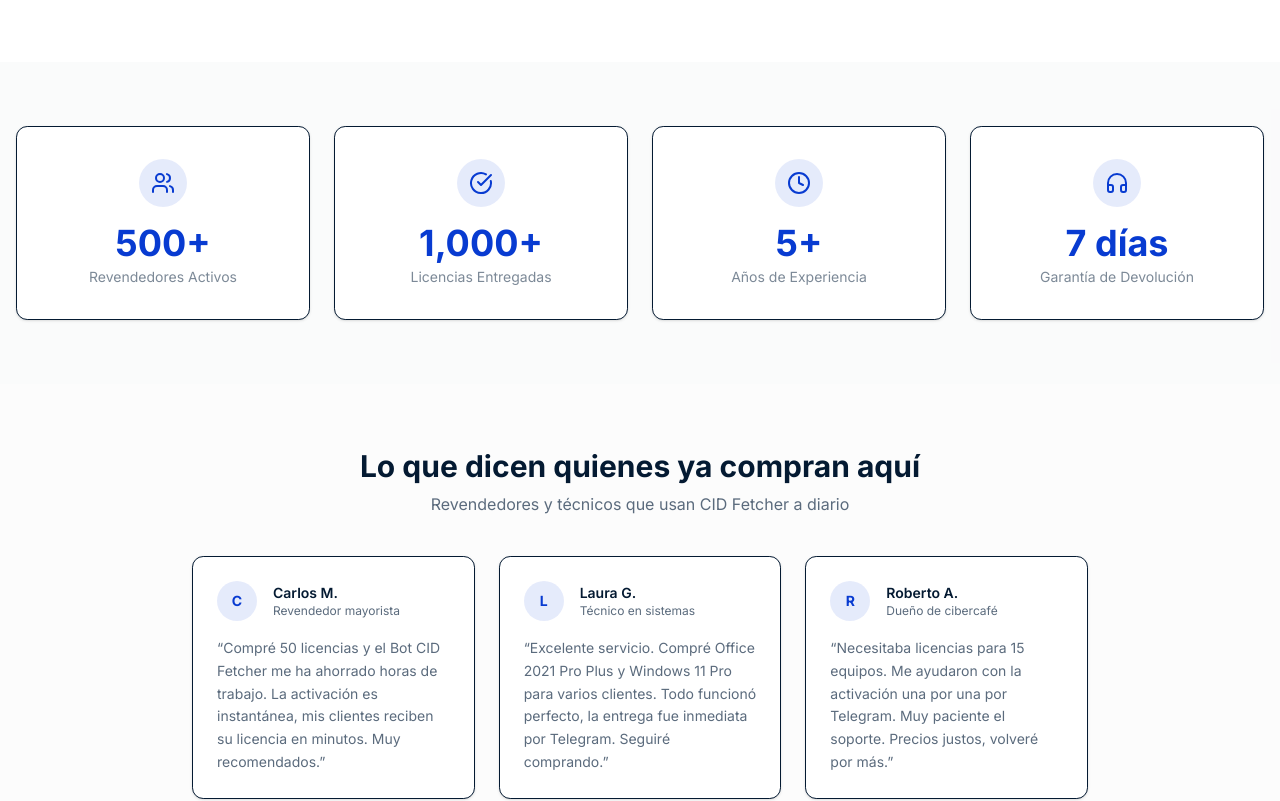
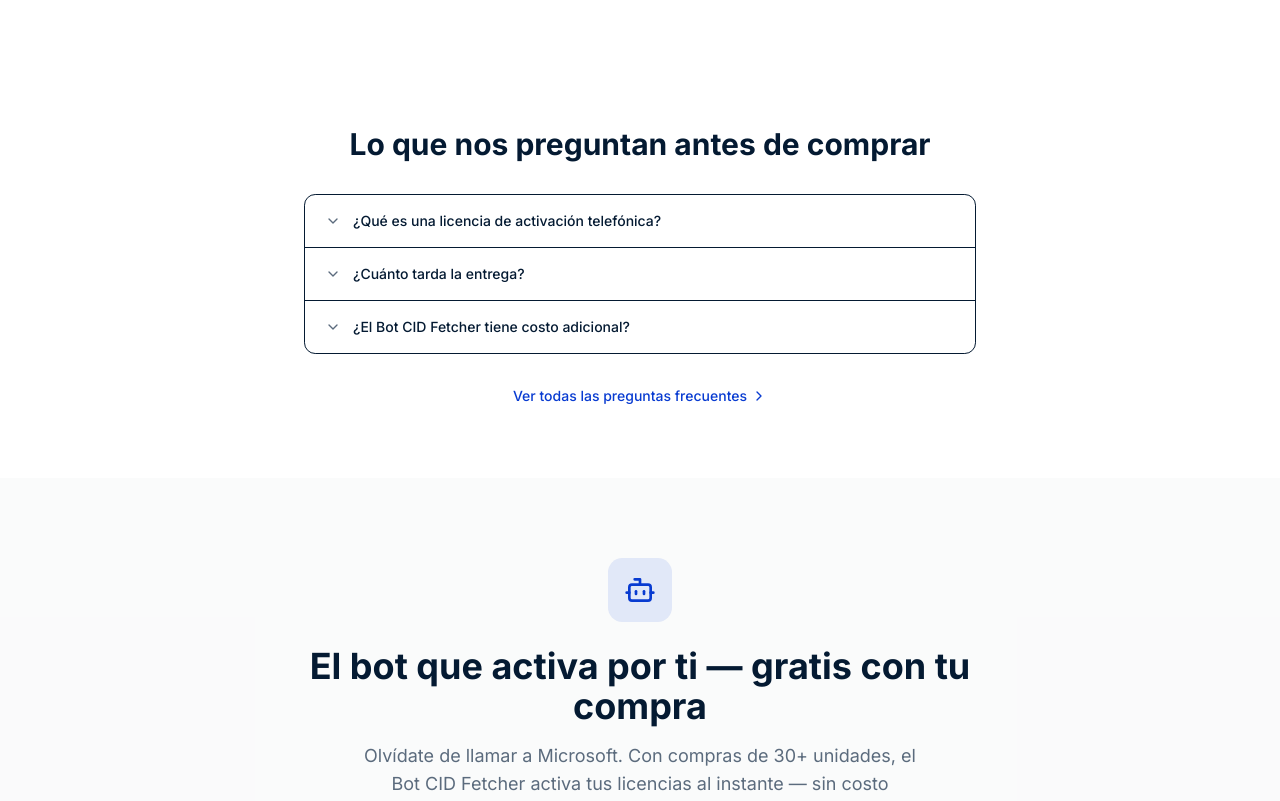
Before and after one commit to davidhielo91/tienda-cid-fetcher, a Next.js app: page / in a window 1280 px wide. Shown: the part 2686-3487 px from the top of the page. Built offline with nearby package versions, Linux system fonts and the light colour scheme.

Commit message:
fix(copy): correct meta price from $0.50 to $2.50, remove unverifiable stats and fake reviews, fix misleading button label

```diff
--- a/src/app/bot-cid-fetcher/page.tsx
+++ b/src/app/bot-cid-fetcher/page.tsx
@@ -421,7 +421,7 @@ export default function BotCIDFetcherPage() {
               <Link href="/contacto" className="block w-full sm:w-auto">
                 <Button size="lg" variant="outline" className="w-full sm:w-auto gap-2">
                   <HeadphonesIcon className="h-5 w-5" />
-                  Enviar correo
+                  Otras formas de contacto
                 </Button>
               </Link>
             </div>
--- a/src/app/layout.tsx
+++ b/src/app/layout.tsx
@@ -35,7 +35,7 @@ export const metadata: Metadata = {
   },
   title: "Tienda CID Fetcher - Licencias de Software Originales",
   description:
-    "Licencias originales Microsoft Windows, Office, Server, Visio y Project. Activación telefónica. Bot CID Fetcher gratis incluido. Pagos en USDT y MXN. Entrega inmediata. Precios por volumen desde $0.50 USDT.",
+    "Licencias originales Microsoft Windows, Office, Server, Visio y Project. Activación telefónica. Bot CID Fetcher gratis incluido. Pagos en USDT y MXN. Desde $2.50 USDT — hasta 80% de descuento por volumen.",
   metadataBase: new URL("https://cidfetcher.de"),
   alternates: {
     canonical: "https://cidfetcher.de",
--- a/src/app/page.tsx
+++ b/src/app/page.tsx
@@ -5,7 +5,7 @@ import { Button } from "@/components/ui/button";
 import { Card, CardContent, CardDescription, CardHeader, CardTitle } from "@/components/ui/card";
 import { Badge } from "@/components/ui/badge";
 import { Separator } from "@/components/ui/separator";
-import { Package, Shield, Zap, HeadphonesIcon, Bot, Download, Users, CheckCircle, Clock, Headphones, Gift, ChevronDown, ChevronRight, ShoppingCart, Send } from "lucide-react";
+import { Shield, Zap, HeadphonesIcon, Bot, Download, Gift, ChevronDown, ChevronRight, ShoppingCart, Send } from "lucide-react";
 import { getFeaturedProducts } from "@/lib/data";
 import { PRICE_TIERS, getTierLabel, BASE_PRICE_USDT } from "@/lib/pricing";
 import { telegramUrl } from "@/lib/telegram";
@@ -13,7 +13,7 @@ import { FadeIn } from "@/components/fade-in";
 
 export const metadata: Metadata = {
   title: "Tienda CID Fetcher - Comprar Licencias Originales Microsoft",
-  description: "Licencias originales Windows, Office, Server, Visio, Project. Bot CID Fetcher gratis incluido. Activación inmediata. Precios por volumen desde $0.50 USDT.",
+  description: "Licencias originales Windows, Office, Server, Visio, Project. Bot CID Fetcher gratis incluido. Activación inmediata. Desde $2.50 USDT — hasta 80% de descuento por volumen.",
 };
 
 const faqItems = [
@@ -229,76 +229,6 @@ export default async function HomePage() {
         </div>
       </section>
 
-      <section className="py-16 bg-muted/40">
-        <div className="container mx-auto px-4">
-          <FadeIn delay={200}>
-            <div className="grid grid-cols-1 sm:grid-cols-2 lg:grid-cols-4 gap-4 md:gap-6">
-              {[
-                { icon: Users, value: "500+", label: "Revendedores Activos" },
-                { icon: CheckCircle, value: "1,000+", label: "Licencias Entregadas" },
-                { icon: Clock, value: "5+", label: "Años de Experiencia" },
-                { icon: Headphones, value: "7 días", label: "Garantía de Devolución" },
-              ].map((stat) => (
-                <FadeIn key={stat.label} delay={200}>
-                  <div className="text-center p-6 md:p-8 rounded-xl border bg-card shadow-sm">
-                    <div className="w-12 h-12 rounded-full bg-primary/10 flex items-center justify-center mx-auto mb-4">
-                      <stat.icon className="h-6 w-6 text-primary" />
-                    </div>
-                    <div className="text-3xl md:text-4xl font-bold text-primary mb-1">{stat.value}</div>
-                    <div className="text-sm text-muted-foreground/80">{stat.label}</div>
-                  </div>
-                </FadeIn>
-              ))}
-            </div>
-          </FadeIn>
-        </div>
-      </section>
-
-      <section className="py-16 bg-muted/30">
-        <div className="container mx-auto px-4">
-          <FadeIn delay={200}>
-            <div className="text-center mb-10">
-              <h2 className="text-2xl md:text-3xl font-bold mb-2">Lo que dicen quienes ya compran aquí</h2>
-              <p className="text-muted-foreground max-w-xl mx-auto">
-                Revendedores y técnicos que usan CID Fetcher a diario
-              </p>
-            </div>
-            <div className="grid grid-cols-1 md:grid-cols-3 gap-6 max-w-4xl mx-auto">
-              {[
-                {
-                  name: "Carlos M.",
-                  role: "Revendedor mayorista",
-                  text: "Compré 50 licencias y el Bot CID Fetcher me ha ahorrado horas de trabajo. La activación es instantánea, mis clientes reciben su licencia en minutos. Muy recomendados.",
-                },
-                {
-                  name: "Laura G.",
-                  role: "Técnico en sistemas",
-                  text: "Excelente servicio. Compré Office 2021 Pro Plus y Windows 11 Pro para varios clientes. Todo funcionó perfecto, la entrega fue inmediata por Telegram. Seguiré comprando.",
-                },
-                {
-                  name: "Roberto A.",
-                  role: "Dueño de cibercafé",
-                  text: "Necesitaba licencias para 15 equipos. Me ayudaron con la activación una por una por Telegram. Muy paciente el soporte. Precios justos, volveré por más.",
-                },
-              ].map((t) => (
-                <div key={t.name} className="p-6 rounded-xl border bg-card shadow-sm">
-                  <div className="flex items-center gap-4 mb-4">
-                    <div className="w-10 h-10 rounded-full bg-primary/10 flex items-center justify-center text-sm font-bold text-primary shrink-0">
-                      {t.name.charAt(0)}
-                    </div>
-                    <div>
-                      <p className="text-sm font-semibold">{t.name}</p>
-                      <p className="text-xs text-muted-foreground">{t.role}</p>
-                    </div>
-                  </div>
-                  <p className="text-sm text-muted-foreground leading-relaxed">&ldquo;{t.text}&rdquo;</p>
-                </div>
-              ))}
-            </div>
-          </FadeIn>
-        </div>
-      </section>
-
       <section className="py-16">
         <div className="container mx-auto px-4">
           <FadeIn delay={300}>
```
